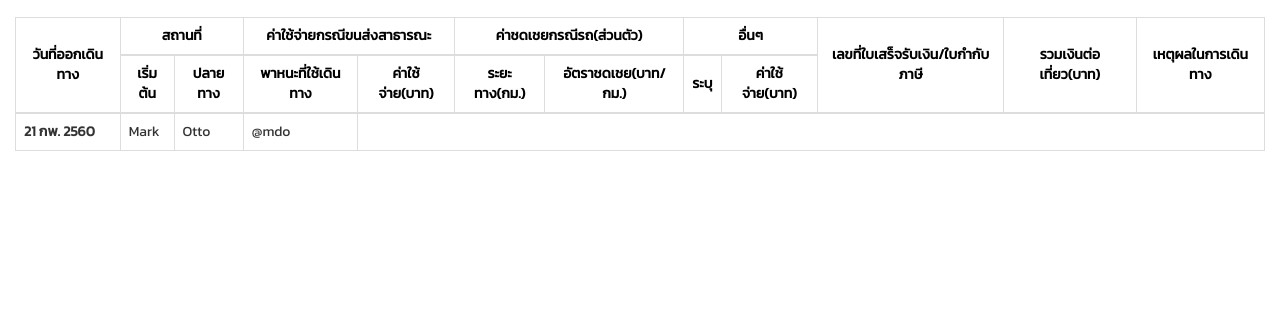
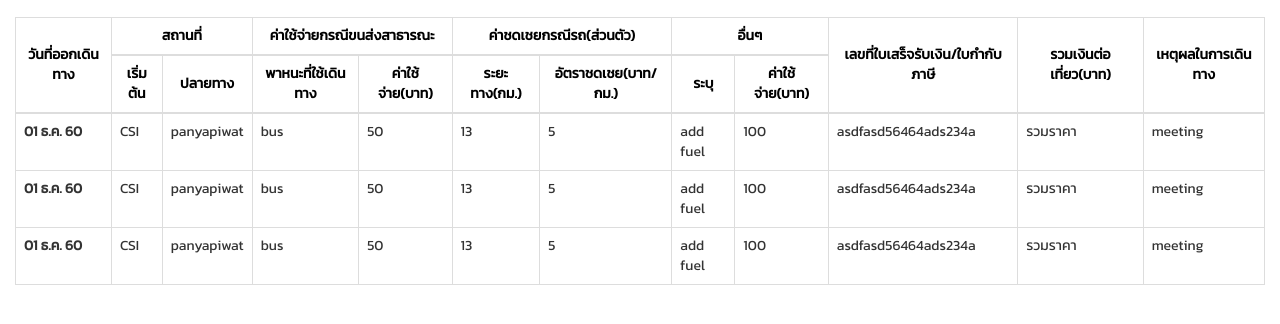
Before and after one commit to AlohaIndy/Font_TravelRecord, a website: page app/addtravel/index.html in a window 1280 px wide. Shown: the part 178-502 px from the top of the page. Drawn offline with nearby package versions, Linux system fonts and the light colour scheme; some packages are replaced by stand-ins of ours; a script that the page names is missing.

Commit message:
mock ข้อมูลลง table

```diff
--- a/app/addtravel/index.html
+++ b/app/addtravel/index.html
@@ -95,7 +95,7 @@
         </div>
         <!-- ........ -->
         <!-- content -->
-        <div class="container-fluid">
+        <div class="container-fluid" ng-app="angularTravel" ng-controller="tableDataAddCtrl">
             <table class="table-header">
                 <thead id="title">
                     <tr>
@@ -172,18 +172,42 @@
                     </tr>
                 </thead>
                 <tbody>
-                    <tr>
+                    <tr ng-repeat="x in getData">
                         <th scope="row">
-                            21 กพ. 2560
+                            {{ x.date }}
                         </th>
                         <td>
-                            Mark
+                            {{ x.locationstart }}
                         </td>
                         <td>
-                            Otto
+                            {{ x.locationend }}
                         </td>
                         <td>
-                            @mdo
+                            {{ x.vehicle }}
+                        </td>
+                        <td>
+                            {{ x.cost }}
+                        </td>
+                        <td>
+                            {{ x.distance }}
+                        </td>
+                        <td>
+                            {{ x.rate }}
+                        </td>
+                        <td>
+                            {{ x.other }}
+                        </td>
+                        <td>
+                            {{ x.othercost }}
+                        </td>
+                        <td>
+                            {{ x.taxinvoice }}
+                        </td>
+                        <td>
+                            รวมราคา
+                        </td>
+                        <td>
+                            {{ x.reason }}
                         </td>
                     </tr>
                 </tbody>
@@ -204,5 +228,7 @@
     </script>
     <script src="/bower_components/angular-bootstrap/ui-bootstrap.js">
     </script>
+    <script src="index.js">
+    </script>
     <!-- ........ -->
 </html>
--- /dev/null
+++ b/app/addtravel/index.js
@@ -0,0 +1,8 @@
+var app = angular.module('angularTravel', []);
+app.controller('tableDataAddCtrl', function($scope, $http) {
+    $scope.getData=[
+	{id:1, date:"01 ธ.ค. 60", locationstart:"CSI", locationend:"panyapiwat", vehicle:"bus", cost:50, distance:13, rate:5, other:"add fuel", othercost:100, taxinvoice:"asdfasd56464ads234a", reason:"meeting"},
+	{id:2, date:"01 ธ.ค. 60", locationstart:"CSI", locationend:"panyapiwat", vehicle:"bus", cost:50, distance:13, rate:5, other:"add fuel", othercost:100, taxinvoice:"asdfasd56464ads234a", reason:"meeting"},
+	{id:3, date:"01 ธ.ค. 60", locationstart:"CSI", locationend:"panyapiwat", vehicle:"bus", cost:50, distance:13, rate:5, other:"add fuel", othercost:100, taxinvoice:"asdfasd56464ads234a", reason:"meeting"}
+	]
+});
```
